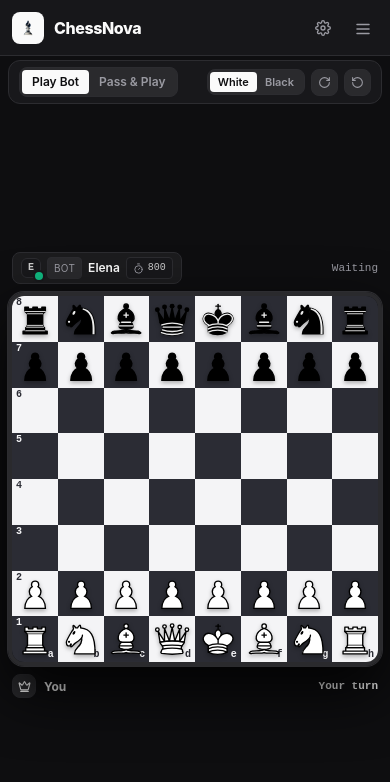
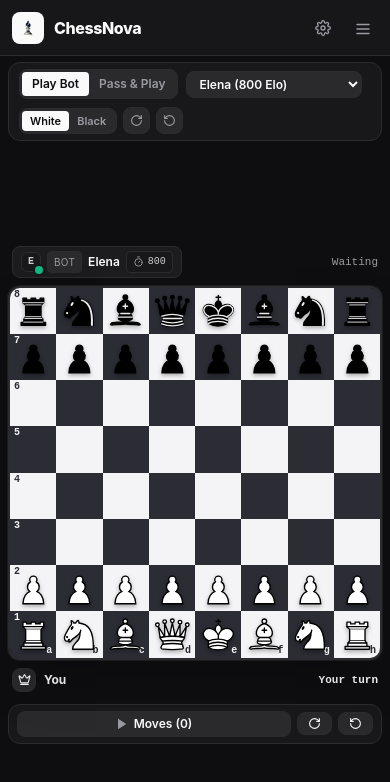
Before and after one commit to Yogesh-Kumar-Mallik-dev/ChessNova, a SvelteKit app in the folder apps/web/: page /play in a window 390 px wide. Shown: the top 782 px of the page. Built offline with nearby package versions, Linux system fonts and the light colour scheme.

Commit message:
fix(ui): eliminate viewport clipping, layout overlap, and enhance mobile responsiveness

```diff
--- a/apps/web/src/lib/components/chess/ChessBoard.svelte
+++ b/apps/web/src/lib/components/chess/ChessBoard.svelte
@@ -49,7 +49,7 @@
 	import { themeStore, type BoardTheme } from '$lib/stores/preferences';
 
 	export let theme: BoardTheme = $themeStore;
-	export let boardSizeClass: string = 'max-w-[min(90vw,calc(100dvh-180px),580px)]';
+	export let boardSizeClass: string = 'max-w-[min(100%,calc(100dvh-200px),600px)]';
 
 	onMount(() => {
 		const unsub = themeStore.subscribe((val) => {
@@ -436,14 +436,14 @@
 	$: effectiveDisableGameOverModal = disableGameOverModal || mode !== 'game';
 </script>
 
-<div class="relative w-full aspect-square {boardSizeClass} rounded-2xl overflow-hidden shadow-[0_25px_60px_rgba(0,0,0,0.85)] border-4 border-slate-800 ring-1 ring-slate-700/60 select-none {mode === 'game' && isCheckmate ? 'ring-2 ring-amber-400/80 animate-[boardImpact_450ms_ease-out]' : ''}">
+<div class="relative w-full aspect-square {boardSizeClass} rounded-xl sm:rounded-2xl overflow-hidden shadow-2xl border-2 sm:border-4 border-border ring-1 ring-border/50 select-none {mode === 'game' && isCheckmate ? 'ring-2 ring-amber-400/80 animate-[boardImpact_450ms_ease-out]' : ''}">
 	{#if showSoundToggle}
 		<button
-			class="absolute top-2 right-2 z-30 p-2 rounded-xl bg-slate-900/80 hover:bg-slate-800 border border-slate-700/60 text-slate-300 transition shadow-md"
+			class="absolute top-2 right-2 z-30 p-1.5 sm:p-2 rounded-lg bg-card/90 hover:bg-muted border border-border text-foreground transition shadow-md backdrop-blur-xs"
 			on:click={toggleAudio}
 			title={soundMuted ? 'Unmute Sound Effects' : 'Mute Sound Effects'}
 		>
-			<Icon name={soundMuted ? 'volume-x' : 'volume-2'} size={15} />
+			<Icon name={soundMuted ? 'volume-x' : 'volume-2'} size={14} />
 		</button>
 	{/if}
 
--- a/apps/web/src/lib/components/game/CapturedPieces.svelte
+++ b/apps/web/src/lib/components/game/CapturedPieces.svelte
@@ -69,7 +69,7 @@
 	})();
 </script>
 
-<div class="flex items-center gap-1.5 h-6 overflow-hidden">
+<div class="flex items-center gap-1 sm:gap-1.5 h-6 overflow-hidden max-w-[80px] xs:max-w-[130px] sm:max-w-none shrink">
 	<div class="flex items-center -space-x-1.5">
 		{#each capturedByUs as pt}
 			{@const svgKey = opponentColor === 'white' ? pt.toUpperCase() : pt.toLowerCase()}
--- a/apps/web/src/routes/analysis/+page.svelte
+++ b/apps/web/src/routes/analysis/+page.svelte
@@ -460,7 +460,7 @@
 
 <svelte:window on:keydown={handleKeydown} />
 
-<div class="flex-1 max-w-7xl mx-auto w-full px-2 py-1 sm:px-4 sm:py-1.5 lg:px-6 flex flex-col justify-center select-none min-h-0 lg:h-[calc(100dvh-4rem)] lg:max-h-[calc(100dvh-4rem)] overflow-hidden">
+<div class="flex-1 max-w-7xl mx-auto w-full px-2 py-1.5 sm:px-4 sm:py-2 lg:px-6 flex flex-col justify-center select-none min-h-0 lg:h-[calc(100dvh-4rem)] lg:max-h-[calc(100dvh-4rem)] overflow-x-hidden overflow-y-auto lg:overflow-hidden">
 	<!-- Top Bar -->
 	<div class="mb-1.5 flex items-center justify-between gap-2 flex-wrap shrink-0">
 		<div class="flex items-center gap-2.5">
@@ -529,10 +529,10 @@
 	<div class="grid grid-cols-1 lg:grid-cols-12 gap-3 lg:gap-5 items-center justify-center my-auto min-h-0">
 		<!-- Left: Board with Eval Bar & Universal Stepper Bar -->
 		<div class="lg:col-span-7 xl:col-span-8 flex flex-col items-center justify-center min-h-0 w-full">
-			<div class="w-full max-w-[min(96vw,calc(100dvh-170px),640px)] flex flex-col items-center">
+			<div class="w-full max-w-[min(100%,calc(100dvh-200px),600px)] flex flex-col items-center">
 				<div class="flex items-center justify-center gap-1.5 sm:gap-2.5 w-full">
 					<!-- Slim Eval Bar -->
-					<div class="flex h-[min(88vw,calc(100dvh-210px),590px)] shrink-0">
+					<div class="flex self-stretch shrink-0 py-0.5">
 						<EvalBar scoreCp={activeScoreCp} isMate={activeIsMate} mateIn={activeMateIn} {orientation} />
 					</div>
 
--- a/apps/web/src/routes/game/[gameId]/+page.svelte
+++ b/apps/web/src/routes/game/[gameId]/+page.svelte
@@ -432,13 +432,13 @@
 
 </script>
 
-<div class="flex-1 flex flex-col justify-center max-w-7xl mx-auto w-full px-2 py-1 sm:px-4 sm:py-2 lg:px-6 min-h-0 lg:h-[calc(100dvh-4rem)] lg:max-h-[calc(100dvh-4rem)] overflow-hidden">
+<div class="flex-1 flex flex-col justify-center max-w-7xl mx-auto w-full px-2 py-1.5 sm:px-4 sm:py-2 lg:px-6 min-h-0 lg:h-[calc(100dvh-4rem)] lg:max-h-[calc(100dvh-4rem)] overflow-x-hidden overflow-y-auto lg:overflow-hidden">
 	<div class="grid grid-cols-1 lg:grid-cols-12 gap-3 lg:gap-6 items-center justify-center my-auto min-h-0">
 
 		<!-- Board Column (Hero centerpiece) -->
 		<div class="lg:col-span-7 xl:col-span-8 flex flex-col items-center justify-center min-h-0 w-full">
 
-			<div class="w-full max-w-[min(96vw,calc(100dvh-150px),640px)] flex flex-col items-center">
+			<div class="w-full max-w-[min(100%,calc(100dvh-200px),580px)] flex flex-col items-center">
 				<!-- Opponent Disconnection Countdown Banner -->
 				{#if isPlayer && !$gameStore.opponentConnected && $gameStore.status === 'playing'}
 					<div class="w-full mb-1.5 p-2 bg-destructive/10 border border-destructive/30 rounded-xl flex items-center justify-between text-xs text-destructive animate-pulse shadow-sm">
--- a/apps/web/src/routes/play/+page.svelte
+++ b/apps/web/src/routes/play/+page.svelte
@@ -12,12 +12,14 @@
 	import { Chess } from 'chess.js';
 	import { authStore } from '$lib/stores/auth';
 	import UserBadge from '$lib/components/ui/UserBadge.svelte';
+	import Modal from '$lib/components/ui/Modal.svelte';
 	import { saveLocalGame, stageGameForReview } from '$lib/stores/localGames';
 	import { generateBotMove } from '$lib/engine/localEngine';
 
 	// Game Modes
 	type GameMode = 'pass_and_play' | 'vs_computer';
 	let gameMode: GameMode = 'vs_computer';
+	let showMobileMoves = false;
 
 	interface BotPersona {
 		level: number;
@@ -346,7 +348,7 @@
 	}
 </script>
 
-<div class="flex-1 max-w-7xl mx-auto w-full px-2 py-1 sm:px-4 sm:py-1.5 lg:px-6 flex flex-col justify-center min-h-0 lg:h-[calc(100dvh-4rem)] lg:max-h-[calc(100dvh-4rem)] overflow-hidden">
+<div class="flex-1 max-w-7xl mx-auto w-full px-2 py-1.5 sm:px-4 sm:py-2 lg:px-6 flex flex-col justify-center min-h-0 lg:h-[calc(100dvh-4rem)] lg:max-h-[calc(100dvh-4rem)] overflow-x-hidden overflow-y-auto lg:overflow-hidden">
 	<!-- Slim Header & Mode Toolbar -->
 	<div class="mb-1.5 flex flex-wrap items-center justify-between gap-2 bg-card border border-border rounded-xl px-2.5 py-1.5 shrink-0 shadow-xs">
 		<div class="flex items-center gap-2">
@@ -366,7 +368,7 @@
 				</button>
 			</div>
 
-			<!-- Bot Selector Chips -->
+			<!-- Bot Selector Chips (Desktop) & Select (Mobile) -->
 			{#if gameMode === 'vs_computer'}
 				<div class="hidden sm:flex items-center gap-1 bg-secondary/60 p-0.5 rounded-lg border border-border">
 					{#each botPersonas as b}
@@ -383,6 +385,19 @@
 							<span class="text-[9px] font-mono opacity-80 tabular-nums">({b.elo})</span>
 						</button>
 					{/each}
+				</div>
+
+				<!-- Compact Mobile Bot Dropdown -->
+				<div class="sm:hidden flex items-center">
+					<select
+						class="bg-secondary text-foreground text-xs font-semibold py-1 px-2 rounded-lg border border-border focus:outline-none focus:ring-1 focus:ring-ring"
+						value={botLevel}
+						on:change={(e) => setBotLevel(Number(e.currentTarget.value))}
+					>
+						{#each botPersonas as b}
+							<option value={b.level}>{b.name} ({b.elo} Elo)</option>
+						{/each}
+					</select>
 				</div>
 			{/if}
 		</div>
@@ -428,7 +443,7 @@
 	<div class="grid grid-cols-1 lg:grid-cols-12 gap-3 lg:gap-6 items-center justify-center my-auto min-h-0">
 		<!-- Chess Board Column (Hero centerpiece) -->
 		<div class="lg:col-span-7 xl:col-span-8 flex flex-col items-center justify-center min-h-0 w-full">
-			<div class="w-full max-w-[min(96vw,calc(100dvh-150px),640px)] flex flex-col items-center">
+			<div class="w-full max-w-[min(100%,calc(100dvh-200px),580px)] flex flex-col items-center">
 
 				<!-- Opponent Indicator Bar -->
 				<div class="w-full flex items-center justify-between py-1 px-1 text-xs select-none mb-1">
@@ -500,23 +515,49 @@
 						{/if}
 					</div>
 
-					<!-- Mobile Quick Action Buttons -->
+					<!-- Turn Indicator -->
 					<div class="flex items-center gap-1.5">
-						{#if isGameOver}
-							<Button
-								variant="primary"
-								size="sm"
-								className="text-xs uppercase tracking-wider"
-								on:click={handleAnalyze}
-							>
-								<Icon name="search" size={12} />
-								<span>Review</span>
-							</Button>
-						{/if}
 						<span class="text-[11px] font-mono {turn === playerColor ? 'text-foreground font-bold' : 'text-muted-foreground'}">
 							{turn === playerColor ? 'Your turn' : 'Waiting...'}
 						</span>
 					</div>
+				</div>
+
+				<!-- Mobile Action Bar (< lg) -->
+				<div class="lg:hidden w-full flex items-center justify-between gap-1.5 mt-2 px-2 py-1.5 bg-card border border-border rounded-xl shadow-xs">
+					<button
+						class="flex-1 py-1 px-2 bg-secondary hover:bg-muted text-foreground font-semibold text-xs rounded-lg transition border border-border flex items-center justify-center gap-1.5 cursor-pointer"
+						on:click={() => (showMobileMoves = true)}
+					>
+						<Icon name="play" size={12} className="text-muted-foreground" />
+						<span>Moves ({moves.length})</span>
+					</button>
+
+					<button
+						class="py-1 px-2.5 bg-secondary hover:bg-muted text-foreground font-semibold text-xs rounded-lg transition border border-border flex items-center justify-center gap-1 cursor-pointer"
+						on:click={() => (orientation = orientation === 'white' ? 'black' : 'white')}
+						title="Flip Board"
+					>
+						<Icon name="rotate-cw" size={13} />
+					</button>
+
+					<button
+						class="py-1 px-2.5 bg-secondary hover:bg-muted text-foreground font-semibold text-xs rounded-lg transition border border-border flex items-center justify-center gap-1 cursor-pointer"
+						on:click={resetLocalGame}
+						title="New Match"
+					>
+						<Icon name="rotate-ccw" size={13} />
+					</button>
+
+					{#if isGameOver}
+						<button
+							class="flex-1 py-1 px-2 bg-foreground text-background font-bold text-xs uppercase tracking-wider rounded-lg transition flex items-center justify-center gap-1.5 shadow-xs cursor-pointer"
+							on:click={handleAnalyze}
+						>
+							<Icon name="search" size={12} />
+							<span>Review</span>
+						</button>
+					{/if}
 				</div>
 			</div>
 		</div>
@@ -591,3 +632,35 @@
 		</div>
 	</div>
 </div>
+
+<!-- Mobile Move History Modal -->
+<Modal
+	isOpen={showMobileMoves}
+	title="Move History ({moves.length} moves)"
+	on:close={() => (showMobileMoves = false)}
+>
+	<div class="flex flex-col gap-3">
+		{#if gameMode === 'vs_computer'}
+			<div class="flex items-center gap-2.5 p-2.5 rounded-lg bg-secondary/50 border border-border">
+				<div class="w-8 h-8 rounded-lg bg-secondary border border-border flex items-center justify-center text-foreground shrink-0">
+					<Icon name={activeBot.icon} size={16} />
+				</div>
+				<div class="min-w-0 flex-1">
+					<div class="flex items-center gap-1.5">
+						<span class="text-xs font-bold text-foreground truncate">{activeBot.name}</span>
+						<span class="text-[10px] font-mono px-1 py-0.2 rounded bg-card border border-border text-foreground font-semibold">{activeBot.elo}</span>
+					</div>
+					<p class="text-[11px] text-muted-foreground truncate">"{activeBot.quote}"</p>
+				</div>
+			</div>
+		{/if}
+
+		<div class="h-64 overflow-hidden rounded-lg border border-border bg-card">
+			<MoveList
+				{moves}
+				whiteName={playerColor === 'white' ? 'You' : activeBot.name}
+				blackName={playerColor === 'black' ? 'You' : activeBot.name}
+			/>
+		</div>
+	</div>
+</Modal>
```
Also changed, not shown: apps/web/src/lib/components/chess/EvalBar.svelte (+4 -4 lines), apps/web/src/lib/components/chess/PromotionDialog.svelte (+6 -6 lines), apps/web/src/routes/leaderboard/+page.svelte (+5 -5 lines), apps/web/src/routes/puzzles/+page.svelte (+18 -2 lines).
